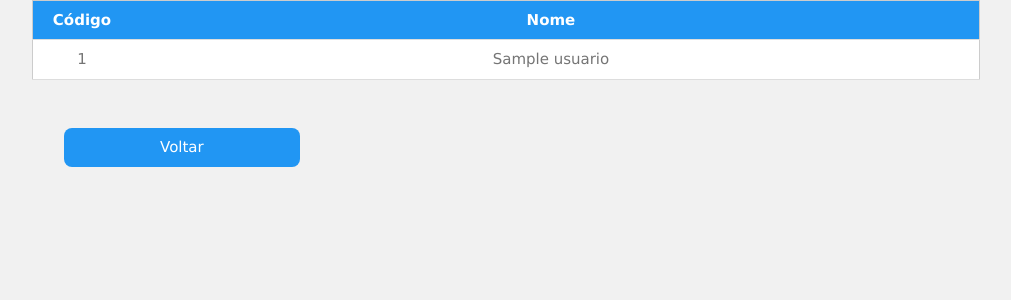
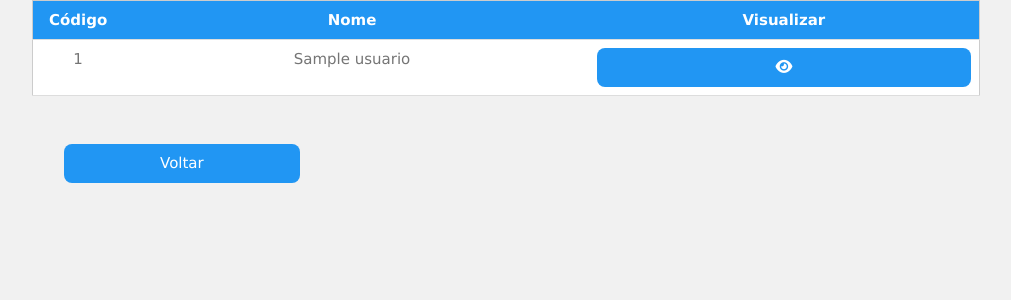
Before and after one commit to AnaClaraSM/ETEC-projetoCompleto, a PHP site: page /View/ADMListarCadastrados.php in a window 1280 px wide. Shown: the part 151-451 px from the top of the page, without its empty margins (134-1145 px from the left). Run offline with PHP 8.4, Linux system fonts and the light colour scheme; tables that the repository leaves empty or names only in its code hold one stand-in row (values such as "Sample post").

Commit message:
beginning visualizar cadastro

```diff
--- a/View/ADMListarCadastrados.php
+++ b/View/ADMListarCadastrados.php
@@ -39,6 +39,7 @@
                     <tr class="w3-center w3-blue">
                         <th>Código</th>
                         <th>Nome</th>
+                        <th>Visualizar</th>
                     </tr>
                 </thead>
 
@@ -52,7 +53,7 @@
                                 echo '<tr>';
                                 echo '<td style="width: 1%;">'.$row->idusuario.'</td>';
                                 echo '<td style="width: 50%;">'.$row->nome.'</td>';
-                                // echo '<td style:width="5%;"><form action="/Controller/Navegacao.php" method="post"><input type="hidden" name="idusuario" value="'.idusuario.'"><button name="btnVisualizarCadastro" class="w3-button w3-block w3-blue w3-cell w3-round-large"><i class="fa-solid fa-eye"></i></button></input></form></td>';
+                                echo '<td style:width="5%;"><form action="../Controller/Navegacao.php" method="post"><input type="hidden" name="idUser" value="'.$row->idusuario.'"><button name="btnVisualizarCadastro" class="w3-button w3-block w3-blue w3-cell w3-round-large"><i class="fa-solid fa-eye"></i></button></input></form></td>';
                                 echo '</tr>';
                             }
                         }
--- a/View/ADMLogin.php
+++ b/View/ADMLogin.php
@@ -19,7 +19,7 @@
         <h2 class="w3-center">Administrador</h2>
         <div class="w3-row w3-section">
             <div class="w3-col" style="width: 11%;">
-                <i class="w3-xxlarge fa-solid fa-user"></i>
+                <i class="w3-xxlarge fa-solid fa-user-tie"></i>
             </div>
             <div class="w3-rest">
                 <input class="w3-input w3-border w3-round-large" name="txtLoginADM" type="text" placeholder="Login CPF (ex.: 33333333333)">
```
Also changed, not shown: View/ADMPrincipal.php (line endings or trailing spaces).
